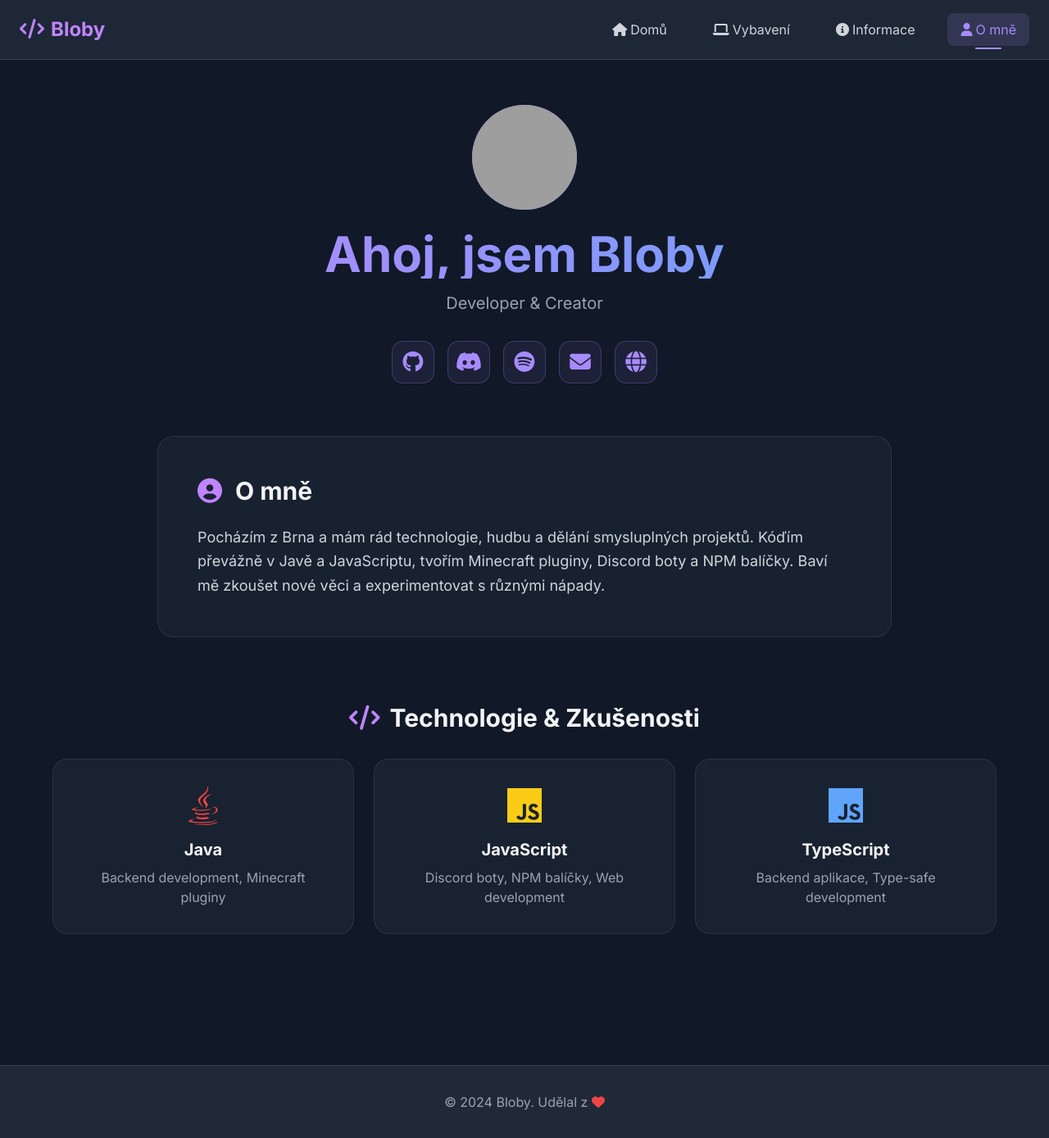
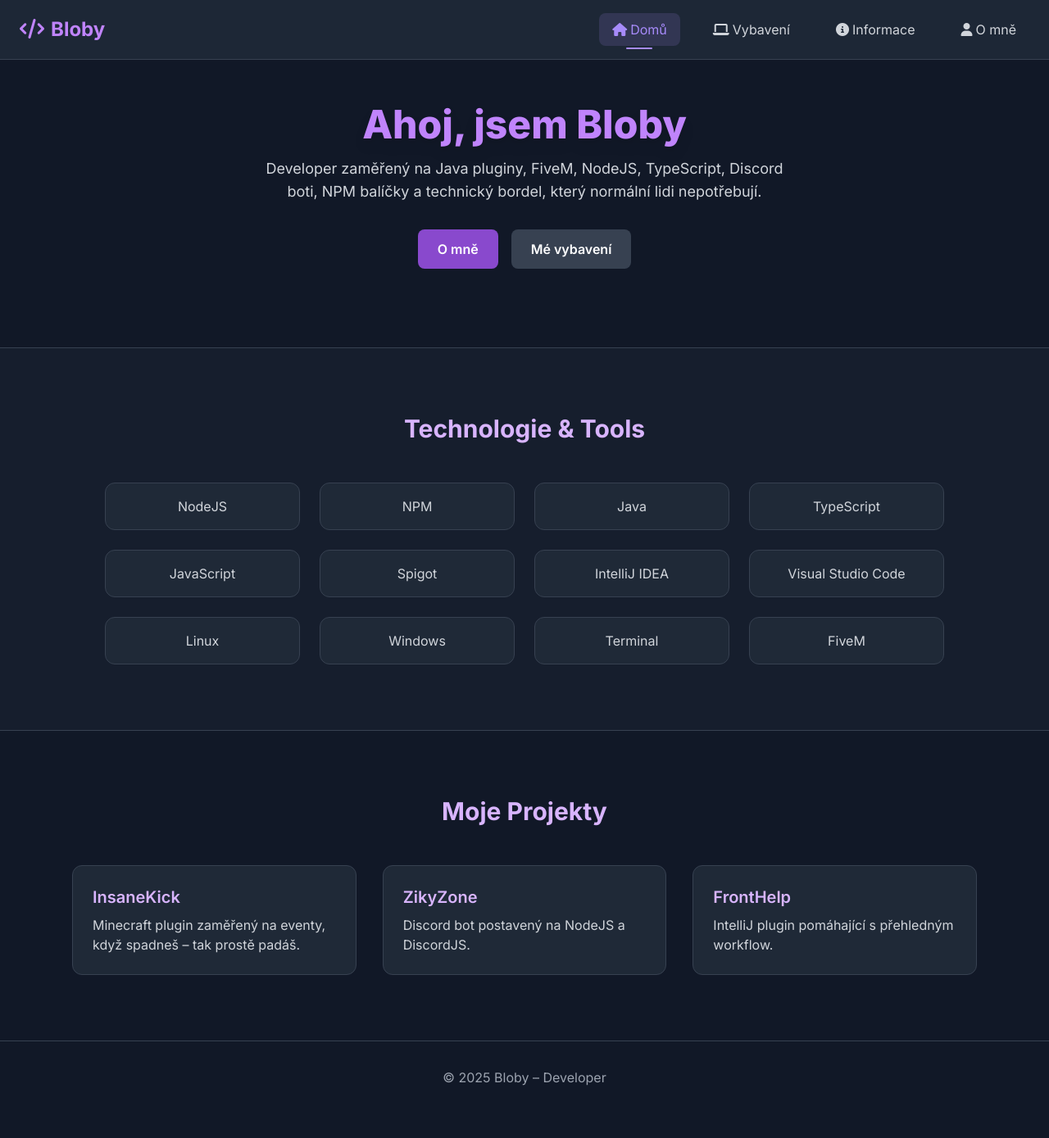
Before and after one commit to BlobyCS/web, a website: page index.html in a window 1280 px wide. Shown: the whole page at 82% size. After the commit the page ends 1359 px from the top, so only its background shows below. Drawn offline with nearby package versions, Linux system fonts and the light colour scheme; no server answers; grey boxes are pictures that could not be loaded.

Commit message:
Update index.html

```diff
--- a/index.html
+++ b/index.html
@@ -3,117 +3,149 @@
 <head>
     <meta charset="UTF-8">
     <meta name="viewport" content="width=device-width, initial-scale=1.0">
+    <title>Bloby – Developer</title>
     <link rel="icon" href="https://minotar.net/helm/BlobyCZ/600.png" type="image/png" />
-    <title>BlobyCZ | Domů</title>
+    <link rel="stylesheet" href="styles/style.css">
     <script src="https://cdn.tailwindcss.com"></script>
-    <link rel="stylesheet" href="https://cdnjs.cloudflare.com/ajax/libs/font-awesome/6.4.0/css/all.min.css">
-    <link rel="stylesheet" href="styles/style.css">
+    <script src="https://kit.fontawesome.com/5f2e722ecf.js" crossorigin="anonymous"></script>
 </head>
-<body class="bg-gray-900 text-gray-100">
-    <!-- Navbar -->
+
+<body class="bg-gray-900 text-white">
+
+<!-- ---------- NAVBAR ---------- -->
 <nav class="fixed w-full top-0 z-50 bg-gray-800/95 backdrop-blur-sm border-b border-gray-700">
   <div class="container mx-auto px-6 py-4 flex items-center justify-between">
     <a href="index.html" class="text-2xl font-bold text-purple-400 hover:text-purple-300 transition">
       <i class="fas fa-code mr-2"></i>Bloby
     </a>
-            <div class="hidden md:flex space-x-6">
+
+    <div class="hidden md:flex space-x-6" id="desktopNav">
       <a href="index.html" class="nav-link"><i class="fas fa-home mr-1"></i>Domů</a>
       <a href="specs.html" class="nav-link"><i class="fas fa-laptop mr-1"></i>Vybavení</a>
       <a href="info.html" class="nav-link"><i class="fas fa-info-circle mr-1"></i>Informace</a>
-                <a href="about.html" class="nav-link active"><i class="fas fa-user mr-1"></i>O mně</a>
+      <a href="about.html" class="nav-link"><i class="fas fa-user mr-1"></i>O mně</a>
     </div>
-            <button class="md:hidden text-gray-300" id="mobileMenuBtn">
+
+    <button class="md:hidden text-gray-300" id="mobileMenuBtn" aria-label="Menu">
       <i class="fas fa-bars text-2xl"></i>
     </button>
   </div>
+
   <div class="md:hidden hidden px-6 pb-4" id="mobileMenu">
-            <a href="index.html" class="block py-2 nav-link"><i class="fas fa-home mr-1"></i>Domů</a>
-            <a href="specs.html" class="block py-2 nav-link"><i class="fas fa-laptop mr-1"></i>Vybavení</a>
-            <a href="info.html" class="block py-2 nav-link"><i class="fas fa-info-circle mr-1"></i>Informace</a>
-            <a href="about.html" class="block py-2 nav-link active"><i class="fas fa-user mr-1"></i>O mně</a>
+    <a href="index.html" class="block py-2 nav-link">Domů</a>
+    <a href="specs.html" class="block py-2 nav-link">Vybavení</a>
+    <a href="info.html" class="block py-2 nav-link">Informace</a>
+    <a href="about.html" class="block py-2 nav-link">O mně</a>
   </div>
 </nav>
+<!-- ---------- /NAVBAR ---------- -->
 
-    <!-- Hero Section -->
-    <section class="pt-32 pb-20 px-6">
-        <div class="container mx-auto">
-            <div class="text-center mb-16 animate-fade-in">
-                <div class="inline-block mb-6">
-                    <div class="w-32 h-32 bg-gradient-to-br from-purple-500 to-blue-500 rounded-full flex items-center justify-center overflow-hidden">
-                        <img src="https://minotar.net/helm/BlobyCZ/600.png" alt="Bloby avatar" class="w-full h-full object-cover"/>
-                    </div>
-                </div>
-                <h1 class="text-5xl md:text-6xl font-bold mb-4 bg-gradient-to-r from-purple-400 to-blue-400 bg-clip-text text-transparent">
-                    Ahoj, jsem Bloby
-                </h1>
-                <p class="text-xl text-gray-400 mb-8">Developer & Creator</p>
-                <div class="flex justify-center gap-4">
-                    <a href="https://github.com/bloby22/" target="_blank" rel="noopener noreferrer" class="social-icon" aria-label="GitHub">
-                        <i class="fab fa-github"></i>
-                    </a>
-                    <a href="https://discord.com/users/1178258199590228078" target="_blank" rel="noopener noreferrer" class="social-icon" aria-label="Discord">
-                        <i class="fab fa-discord"></i>
-                    </a>
-                    <a href="https://open.spotify.com/user/31qyp5t2f4nvitbwdfc52nypjd7a?si=a62ac70cf9e54109" target="_blank" rel="noopener noreferrer" class="social-icon" aria-label="Spotify">
-                        <i class="fab fa-spotify"></i>
-                    </a>
-                    <a href="mailto:michal@bloby.eu" class="social-icon" aria-label="Email">
-                        <i class="fas fa-envelope"></i>
-                    </a>
-                    <a href="https://fearline.eu" target="_blank" rel="noopener noreferrer" class="social-icon" aria-label="Website">
-                        <i class="fas fa-globe"></i>
-                    </a>
-                </div>
-            </div>
 
-            <!-- O mně karta -->
-            <div class="max-w-4xl mx-auto mb-20">
-                <div class="glass-card p-8 md:p-12 animate-slide-up">
-                    <div class="flex items-center mb-6">
-                        <i class="fas fa-user-circle text-3xl text-purple-400 mr-4"></i>
-                        <h2 class="text-3xl font-bold">O mně</h2>
-                    </div>
-                    <p class="text-lg text-gray-300 leading-relaxed">
-                        Pocházím z Brna a mám rád technologie, hudbu a dělání smysluplných projektů.
-                        Kóďím převážně v Javě a JavaScriptu, tvořím Minecraft pluginy, Discord boty a NPM balíčky.
-                        Baví mě zkoušet nové věci a experimentovat s různými nápady.
+<!-- ---------- HERO SECTION ---------- -->
+<section class="pt-32 pb-24 text-center">
+    <h1 class="text-5xl font-extrabold text-purple-400 drop-shadow-lg">Ahoj, jsem Bloby</h1>
+    <p class="mt-4 text-gray-300 text-lg max-w-2xl mx-auto">
+        Developer zaměřený na Java pluginy, FiveM, NodeJS, TypeScript, Discord boti, NPM balíčky a technický bordel, který normální lidi nepotřebují.
     </p>
-                </div>
-            </div>
 
-            <!-- Zkušenosti -->
-            <div class="max-w-6xl mx-auto">
-                <h2 class="text-3xl font-bold mb-8 text-center">
-                    <i class="fas fa-code mr-3 text-purple-400"></i>Technologie & Zkušenosti
-                </h2>
-                <div class="grid md:grid-cols-3 gap-6">
-                    <div class="skill-card">
-                        <i class="fab fa-java text-5xl text-red-500 mb-4"></i>
-                        <h3 class="text-xl font-bold mb-2">Java</h3>
-                        <p class="text-gray-400">Backend development, Minecraft pluginy</p>
-                    </div>
-                    <div class="skill-card">
-                        <i class="fab fa-js text-5xl text-yellow-400 mb-4"></i>
-                        <h3 class="text-xl font-bold mb-2">JavaScript</h3>
-                        <p class="text-gray-400">Discord boty, NPM balíčky, Web development</p>
-                    </div>
-                    <div class="skill-card">
-                        <i class="fab fa-js text-5xl text-blue-400 mb-4"></i>
-                        <h3 class="text-xl font-bold mb-2">TypeScript</h3>
-                        <p class="text-gray-400">Backend aplikace, Type-safe development</p>
-                    </div>
-                </div>
-            </div>
+    <div class="mt-8 flex justify-center space-x-4">
+        <a href="about.html" class="px-6 py-3 bg-purple-500/80 hover:bg-purple-500 rounded-lg font-semibold transition">O mně</a>
+        <a href="specs.html" class="px-6 py-3 bg-gray-700 hover:bg-gray-600 rounded-lg font-semibold transition">Mé vybavení</a>
     </div>
 </section>
 
-    <!-- Footer -->
-    <footer class="bg-gray-800 border-t border-gray-700 py-8 mt-20">
-        <div class="container mx-auto px-6 text-center text-gray-400">
-            <p>&copy; 2024 Bloby. Udělal z <i class="fas fa-heart text-red-500"></i></p>
+
+<!-- ---------- TECHNOLOGIE ---------- -->
+<section class="py-20 bg-gray-800/40 border-t border-b border-gray-700">
+    <h2 class="text-3xl font-bold text-center text-purple-300 mb-12">Technologie & Tools</h2>
+
+    <div class="grid grid-cols-2 sm:grid-cols-3 md:grid-cols-4 gap-6 max-w-5xl mx-auto text-center text-gray-300">
+
+        <div class="p-4 bg-gray-800 rounded-xl border border-gray-700">NodeJS</div>
+        <div class="p-4 bg-gray-800 rounded-xl border border-gray-700">NPM</div>
+        <div class="p-4 bg-gray-800 rounded-xl border border-gray-700">Java</div>
+        <div class="p-4 bg-gray-800 rounded-xl border border-gray-700">TypeScript</div>
+
+        <div class="p-4 bg-gray-800 rounded-xl border border-gray-700">JavaScript</div>
+        <div class="p-4 bg-gray-800 rounded-xl border border-gray-700">Spigot</div>
+        <div class="p-4 bg-gray-800 rounded-xl border border-gray-700">IntelliJ IDEA</div>
+        <div class="p-4 bg-gray-800 rounded-xl border border-gray-700">Visual Studio Code</div>
+
+        <div class="p-4 bg-gray-800 rounded-xl border border-gray-700">Linux</div>
+        <div class="p-4 bg-gray-800 rounded-xl border border-gray-700">Windows</div>
+        <div class="p-4 bg-gray-800 rounded-xl border border-gray-700">Terminal</div>
+        <div class="p-4 bg-gray-800 rounded-xl border border-gray-700">FiveM</div>
+
     </div>
+</section>
+
+
+<!-- ---------- PROJECTS SECTION ---------- -->
+<section class="py-20">
+    <h2 class="text-3xl font-bold text-center text-purple-300 mb-12">Moje Projekty</h2>
+
+    <div class="grid md:grid-cols-3 gap-8 max-w-6xl mx-auto px-6">
+
+        <div class="bg-gray-800 rounded-xl p-6 border border-gray-700 hover:border-purple-400 transition">
+            <h3 class="text-xl font-semibold text-purple-300">InsaneKick</h3>
+            <p class="text-gray-300 mt-2">Minecraft plugin zaměřený na eventy, když spadneš – tak prostě padáš.</p>
+        </div>
+
+        <div class="bg-gray-800 rounded-xl p-6 border border-gray-700 hover:border-purple-400 transition">
+            <h3 class="text-xl font-semibold text-purple-300">ZikyZone</h3>
+            <p class="text-gray-300 mt-2">Discord bot postavený na NodeJS a DiscordJS.</p>
+        </div>
+
+        <div class="bg-gray-800 rounded-xl p-6 border border-gray-700 hover:border-purple-400 transition">
+            <h3 class="text-xl font-semibold text-purple-300">FrontHelp</h3>
+            <p class="text-gray-300 mt-2">IntelliJ plugin pomáhající s přehledným workflow.</p>
+        </div>
+
+    </div>
+</section>
+
+
+<!-- ---------- FOOTER ---------- -->
+<footer class="py-8 text-center text-gray-400 border-t border-gray-700">
+    © 2025 Bloby – Developer
 </footer>
 
-    <script src="script/script.js"></script>
+
+<!-- ---------- SCRIPT (menu + active link) ---------- -->
+<script>
+  (function () {
+    const mobileBtn = document.getElementById('mobileMenuBtn');
+    const mobileMenu = document.getElementById('mobileMenu');
+
+    if (mobileBtn && mobileMenu) {
+      mobileBtn.addEventListener('click', () => {
+        mobileMenu.classList.toggle('hidden');
+      });
+      mobileMenu.addEventListener('click', (e) => {
+        if (e.target.closest('a')) mobileMenu.classList.add('hidden');
+      });
+    }
+
+    function setActiveNav() {
+      const allLinks = document.querySelectorAll('nav .nav-link');
+      let path = window.location.pathname.split('/').pop();
+      if (!path) path = 'index.html';
+      const clean = path.replace(/\.html?$/, '');
+
+      allLinks.forEach(a => {
+        const href = a.getAttribute('href') || '';
+        const ref = href.replace(/\.html?$/, '');
+        if (href === path || ref === clean) {
+          a.classList.add('active');
+        } else {
+          a.classList.remove('active');
+        }
+      });
+    }
+
+    document.addEventListener('DOMContentLoaded', setActiveNav);
+  })();
+</script>
+
 </body>
 </html>
```
Lines whose indentation alone changed are shown as unchanged.
